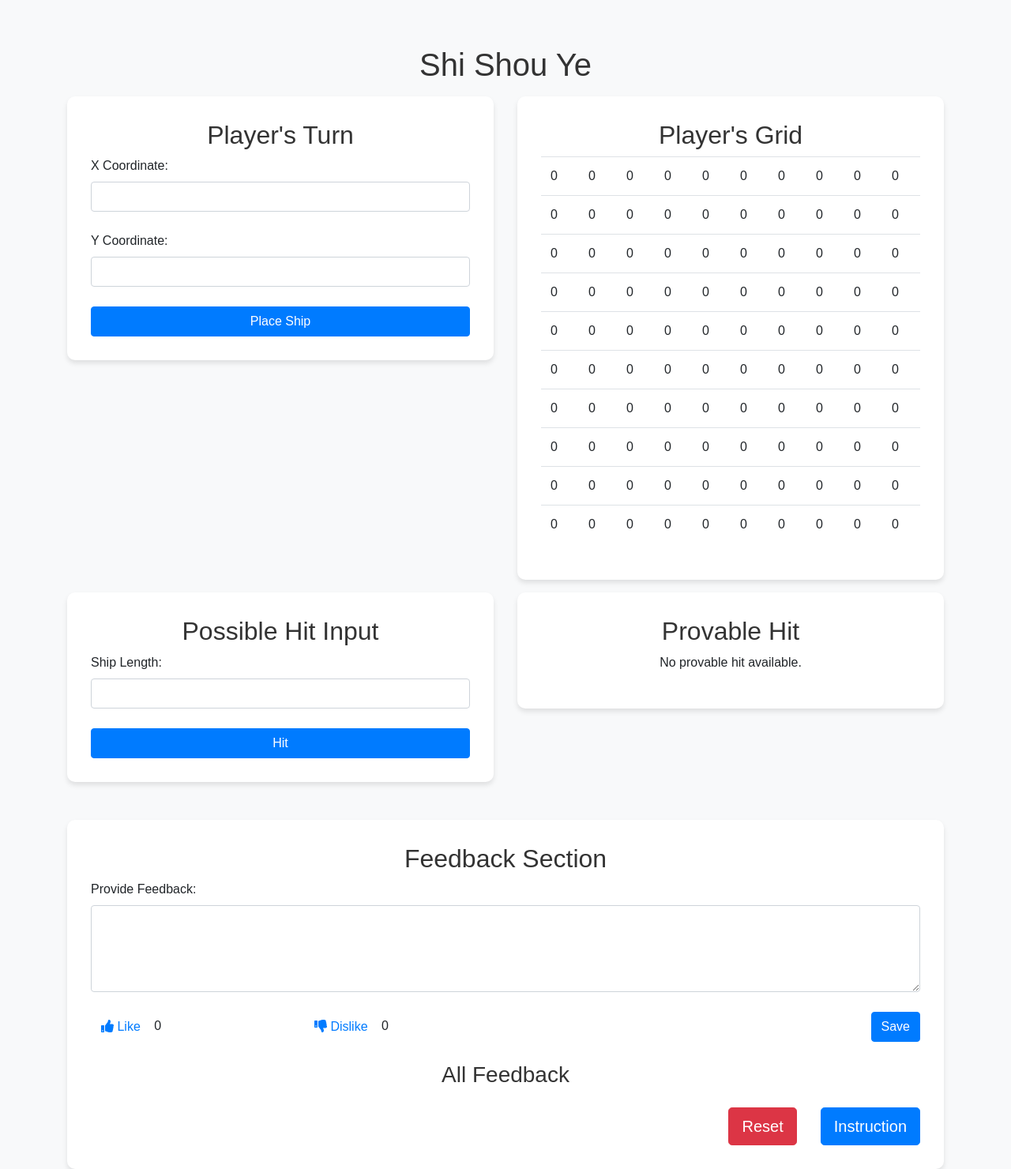
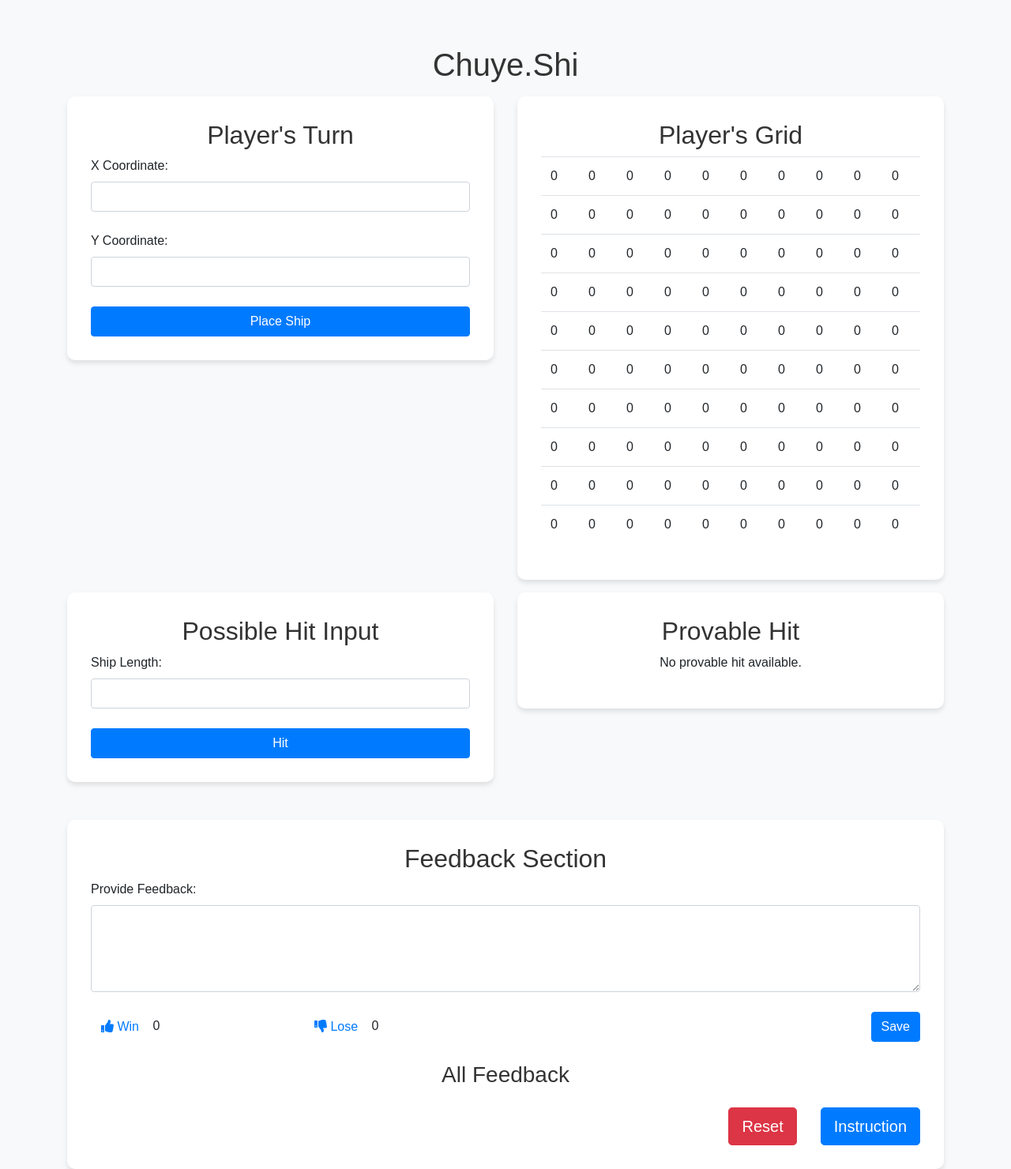
Before and after one commit to souravshuvo/batleship, a Flask app: page / in a window 1280 px wide. Shown: the whole page at 79% size. Run offline with Flask 3, Linux system fonts and the light colour scheme; some libraries are stand-ins or nearby versions.

Commit message:
Update index.html

```diff
--- a/templates/index.html
+++ b/templates/index.html
@@ -47,7 +47,7 @@
   </head>
   <body>
     <div class="container">
-      <h1 class="p-2">Shi Shou Ye</h1>
+      <h1 class="p-2">Chuye.Shi</h1>
 
       <!-- Player's Turn and Player's Grid Section -->
       <div class="row">
@@ -199,7 +199,7 @@
           <div class="col-md-3">
             <div class="form-group">
               <button type="button" id="like" class="btn btn-link">
-                <i class="fas fa-thumbs-up"></i> Like
+                <i class="fas fa-thumbs-up"></i> Win
               </button>
               <span id="likeCount">{{ likes }}</span>
             </div>
@@ -207,7 +207,7 @@
           <div class="col-md-3">
             <div class="form-group">
               <button type="button" id="dislike" class="btn btn-link">
-                <i class="fas fa-thumbs-down"></i> Dislike
+                <i class="fas fa-thumbs-down"></i> Lose
               </button>
               <span id="dislikeCount">{{ dislikes }}</span>
             </div>
```
